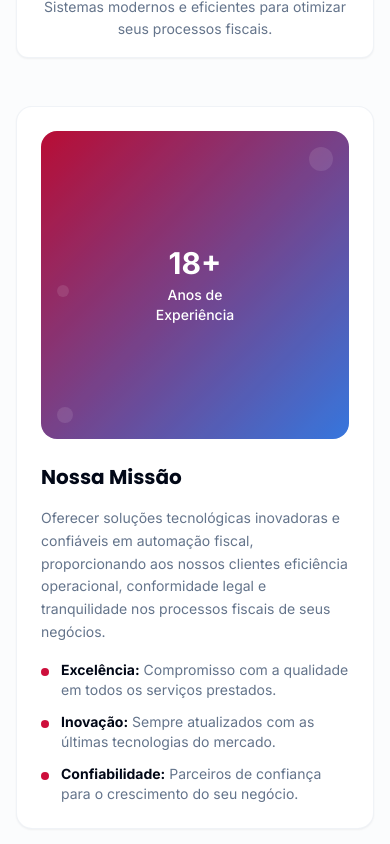
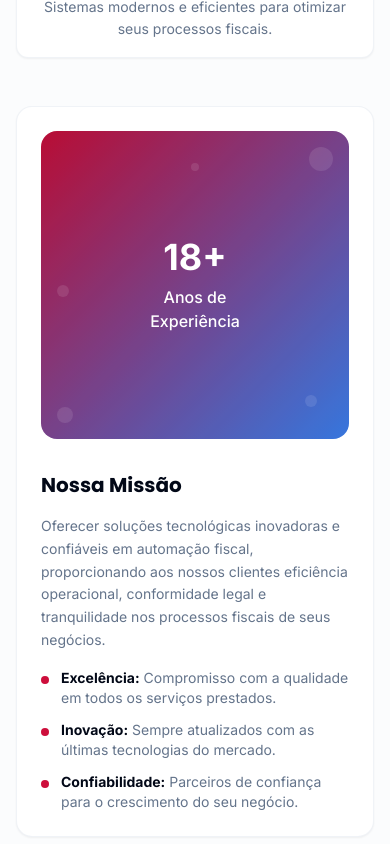
Before and after one commit to DevZipMateus/jk-fiscal-digital-hub, a React (Vite) app: page / in a window 390 px wide. Shown: the part 1820-2664 px from the top of the page. Built offline with nearby package versions, Linux system fonts and the light colour scheme.

Commit message:
Refatorar seção "Nossa Missão"
Adiciona mais responsividade ao quadro à direita da seção "Nossa Missão", ajustando o layout para melhor visualização em diferentes dispositivos.

```diff
--- a/src/components/About.tsx
+++ b/src/components/About.tsx
@@ -61,7 +61,7 @@ const About = () => {
         </div>
 
         <div className="bg-card rounded-2xl p-6 sm:p-8 md:p-12 shadow-sm border border-border/50">
-          <div className="grid grid-cols-1 lg:grid-cols-2 gap-6 sm:gap-8 items-center">
+          <div className="grid grid-cols-1 lg:grid-cols-2 gap-8 lg:gap-12 items-center">
             <div className="order-2 lg:order-1">
               <h3 className="font-heading font-bold text-xl sm:text-2xl md:text-3xl mb-4 sm:mb-6 text-foreground">
                 Nossa Missão
@@ -93,17 +93,19 @@ const About = () => {
               </div>
             </div>
             <div className="relative order-1 lg:order-2">
-              <div className="aspect-square bg-hero-gradient rounded-2xl flex items-center justify-center relative overflow-hidden">
+              <div className="aspect-square w-full max-w-sm mx-auto lg:max-w-none bg-hero-gradient rounded-2xl flex items-center justify-center relative overflow-hidden">
                 <div className="absolute inset-0 bg-black/10"></div>
-                <div className="text-center text-white z-10 px-4">
-                  <div className="text-3xl sm:text-4xl md:text-5xl lg:text-6xl font-bold mb-1 sm:mb-2">18+</div>
-                  <div className="text-sm sm:text-base md:text-lg lg:text-xl font-medium">Anos de</div>
-                  <div className="text-sm sm:text-base md:text-lg lg:text-xl font-medium">Experiência</div>
+                <div className="text-center text-white z-10 px-4 py-8">
+                  <div className="text-4xl sm:text-5xl md:text-6xl lg:text-5xl xl:text-6xl font-bold mb-2">18+</div>
+                  <div className="text-base sm:text-lg md:text-xl lg:text-lg xl:text-xl font-medium">Anos de</div>
+                  <div className="text-base sm:text-lg md:text-xl lg:text-lg xl:text-xl font-medium">Experiência</div>
                 </div>
                 {/* Decorative elements */}
                 <div className="absolute top-4 right-4 w-6 h-6 sm:w-8 sm:h-8 bg-white/10 rounded-full"></div>
                 <div className="absolute bottom-4 left-4 w-4 h-4 sm:w-6 sm:h-6 bg-white/10 rounded-full"></div>
                 <div className="absolute top-1/2 left-4 w-3 h-3 sm:w-4 sm:h-4 bg-white/10 rounded-full"></div>
+                <div className="absolute top-8 left-1/2 transform -translate-x-1/2 w-2 h-2 sm:w-3 sm:h-3 bg-white/10 rounded-full"></div>
+                <div className="absolute bottom-8 right-8 w-3 h-3 sm:w-4 sm:h-4 bg-white/10 rounded-full"></div>
               </div>
             </div>
           </div>
```
